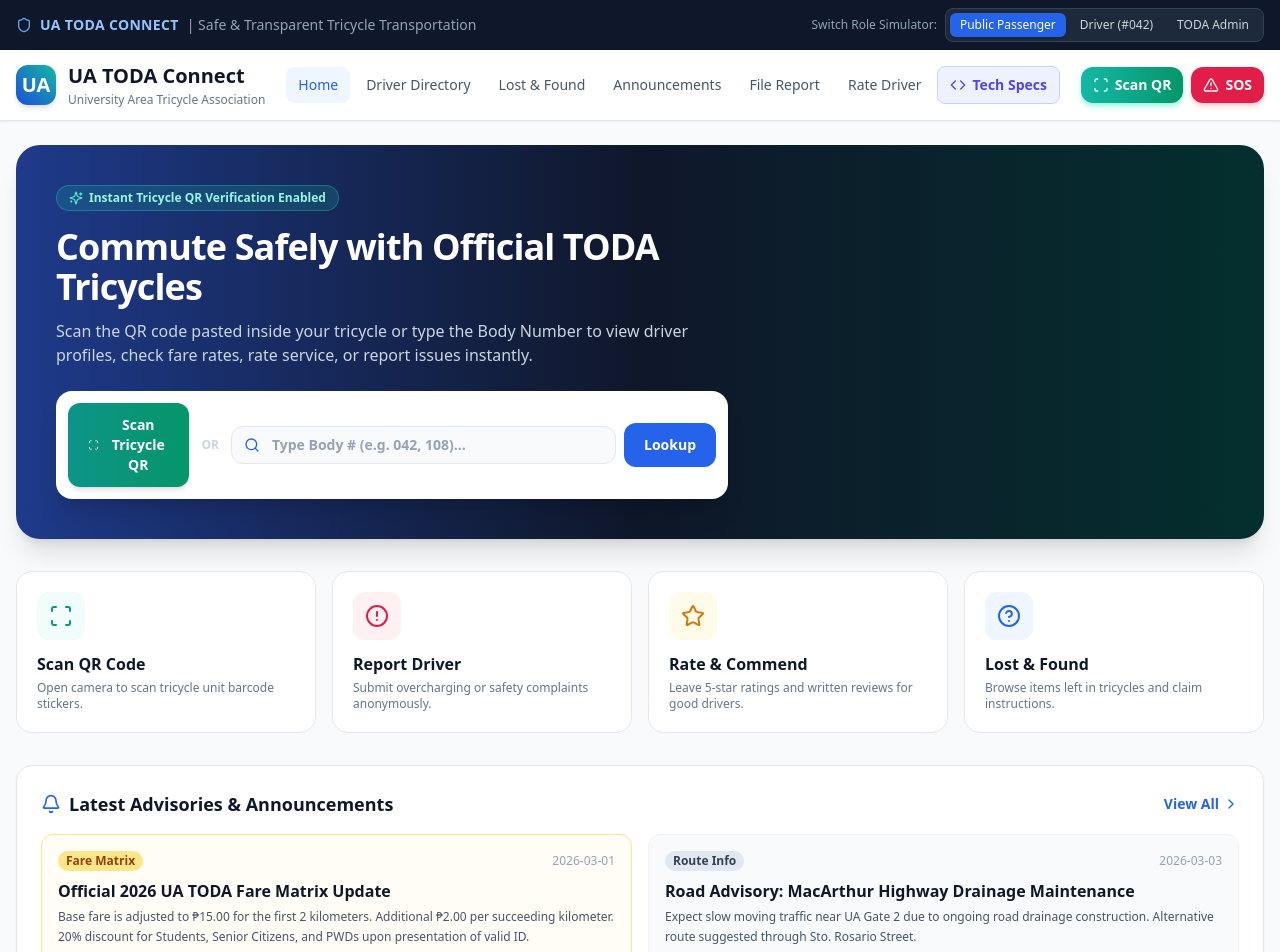
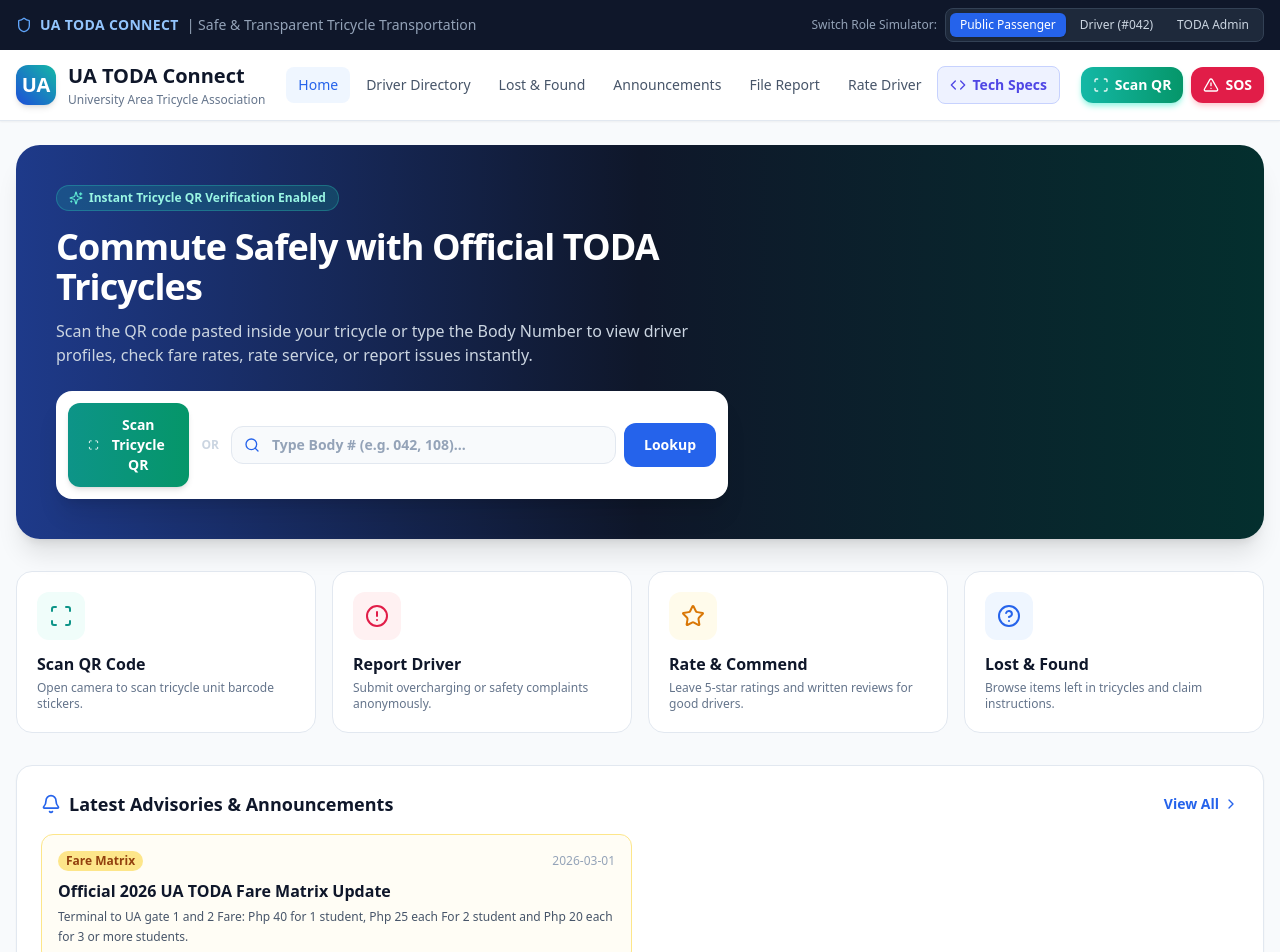
Before and after one commit to sksprades/Toda, a React (Vite) app: page / in a window 1280 px wide. Shown: the top 952 px of the page. Built offline with nearby package versions, Linux system fonts and the light colour scheme.

Commit message:
Update print statement from 'Hello' to 'Goodbye'

```diff
--- a/src/main.jsx
+++ b/src/main.jsx
@@ -104,26 +104,8 @@ const INITIAL_ANNOUNCEMENTS = [
     category: "Fare Matrix",
     date: "2026-03-01",
     author: "TODA Executive Board",
-    content: "Base fare is adjusted to ₱15.00 for the first 2 kilometers. Additional ₱2.00 per succeeding kilometer. 20% discount for Students, Senior Citizens, and PWDs upon presentation of valid ID.",
+    content: "Terminal to UA gate 1 and 2 Fare: Php 40 for 1 student, Php 25 each For 2 student and Php 20 each for 3 or more students." ,
     urgent: true
-  },
-  {
-    id: 2,
-    title: "Road Advisory: MacArthur Highway Drainage Maintenance",
-    category: "Route Info",
-    date: "2026-03-03",
-    author: "City Traffic Board",
-    content: "Expect slow moving traffic near UA Gate 2 due to ongoing road drainage construction. Alternative route suggested through Sto. Rosario Street.",
-    urgent: false
-  },
-  {
-    id: 3,
-    title: "Monthly TODA General Assembly & Election",
-    category: "TODA Meeting",
-    date: "2026-03-15",
-    author: "Barangay Secretariat",
-    content: "All active drivers are required to attend the mandatory road safety seminar and annual assembly on March 20 at Barangay Covered Court.",
-    urgent: false
   }
 ];
 
```
